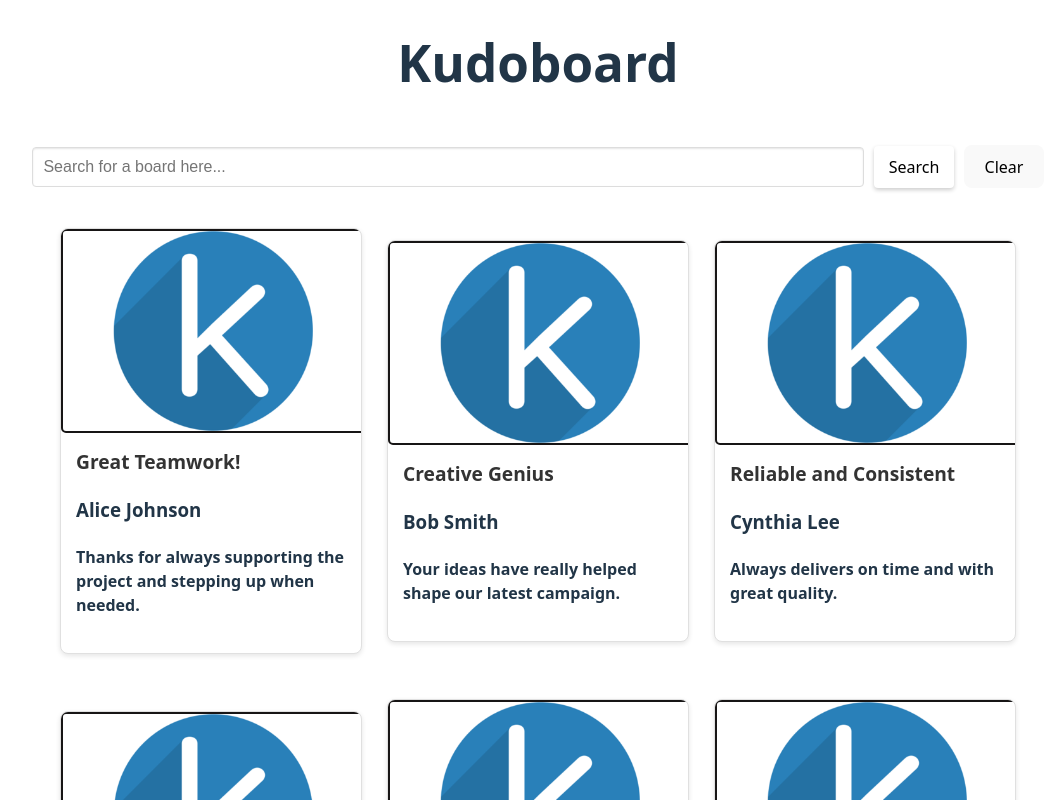
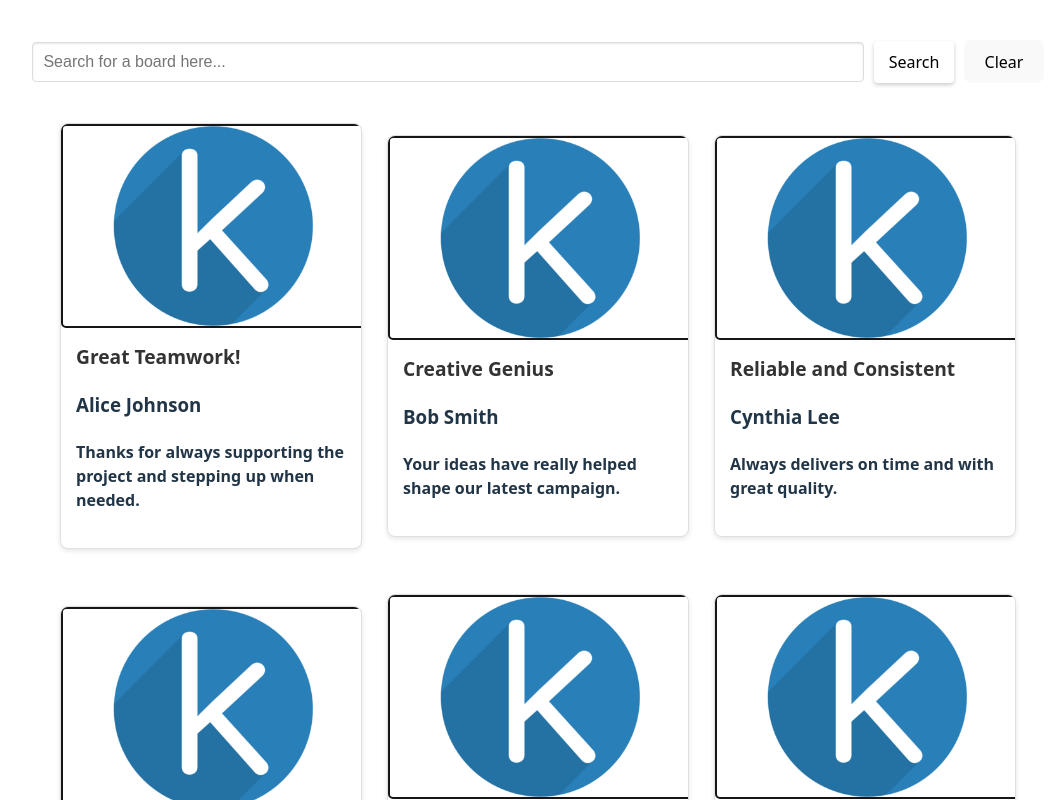
Before and after one commit to rachel-adk/kudoboard_project, a React (Vite) app in the folder client/: page / in a window 1280 px wide. Shown: the top 800 px of the page, without its empty margins (102-1156 px from the left). Built offline with nearby package versions, Linux system fonts and the light colour scheme.

Commit message:
created components and worked on dashboard

```diff
--- a/client/src/App.jsx
+++ b/client/src/App.jsx
@@ -22,7 +22,7 @@ function App () {
   return (
     <>
       <div className='KudoApp'>
-        <h1>Kudoboard</h1>
+        <title>Kudoboard </title>
       </div>
       <SearchBar
               onBoardChange={handleBoardChange}
```
